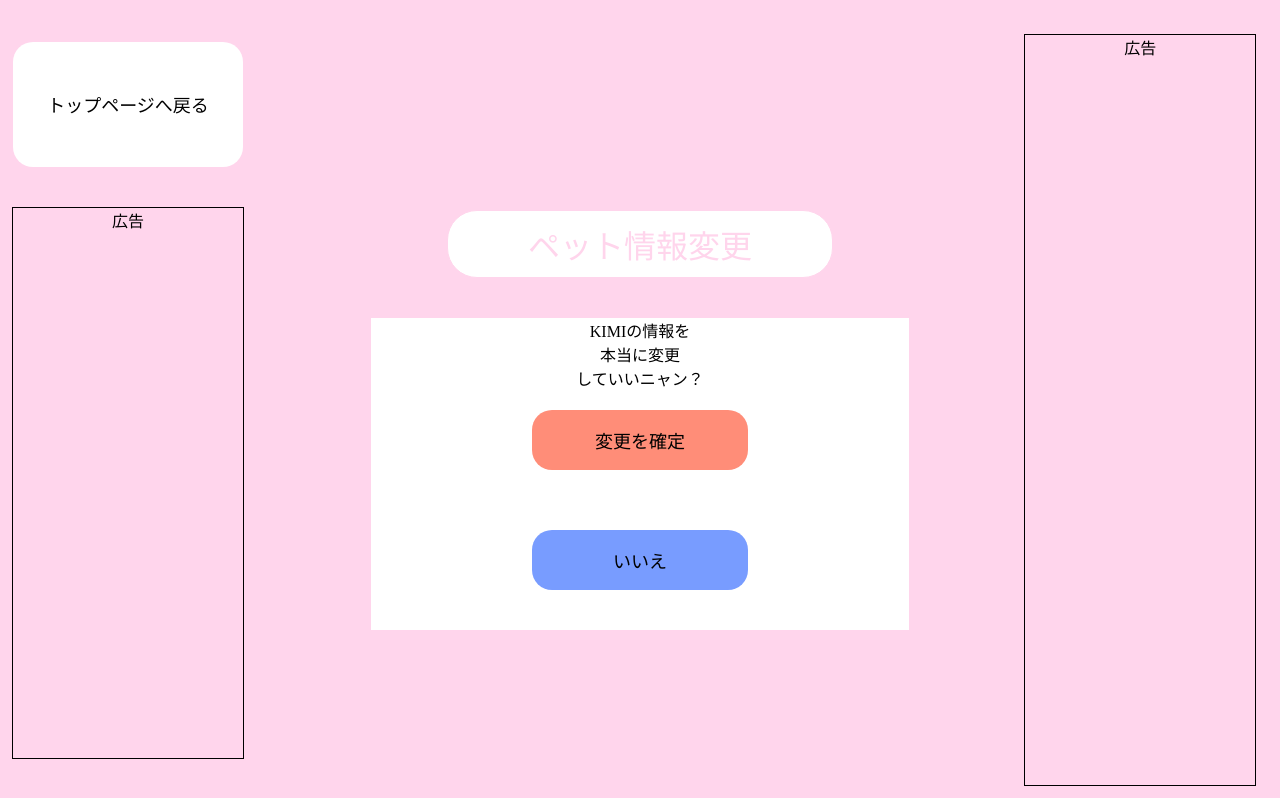
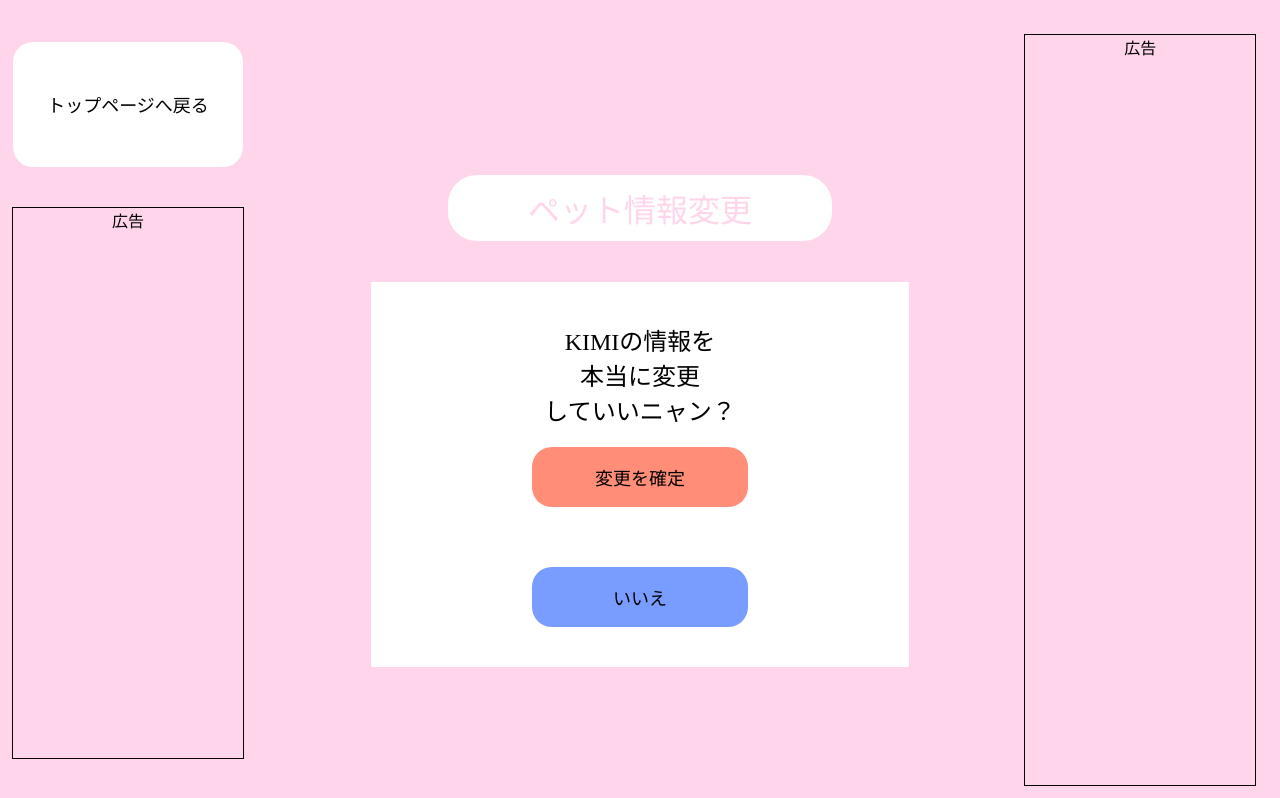
Before and after one commit to pyo216/Neozero_Front, a React (Create React App) app in the folder soft/: page /pet_con in a window 1280 px wide. Built offline with nearby package versions, Linux system fonts and the light colour scheme; a web font is replaced by a local one.

Commit message:
空白の調整

```diff
--- a/soft/src/pet_con/pet_con.module.css
+++ b/soft/src/pet_con/pet_con.module.css
@@ -90,7 +90,9 @@
 
 .white{
     background: #ffffff;
+    font-size: x-large; /* 文字の大きさ */
     width: 70%;
+    padding-top: 40px;
     display: flex;
     flex-direction: column;
     align-items: center;
```
